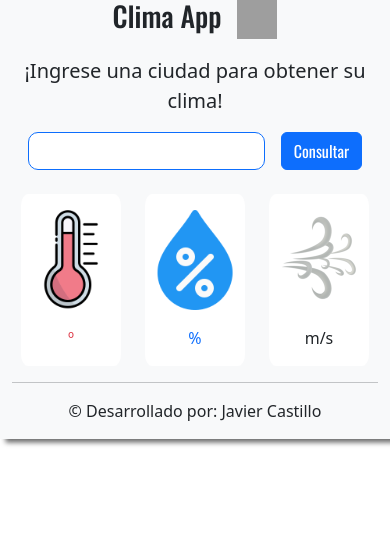
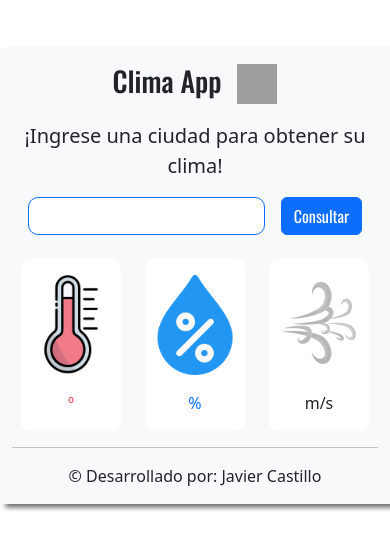
Before and after one commit to javicasstillo/appClima, a React (Vite) app: page / in a window 390 px wide. Shown: the top 550 px of the page. Built offline with nearby package versions, Linux system fonts and the light colour scheme; grey boxes are pictures that could not be loaded.

Commit message:
se corrige altura

```diff
--- a/src/App.css
+++ b/src/App.css
@@ -44,6 +44,6 @@ input{
 
 @media (max-width: 768px) {
   main {
-    height: 50vh;
+    height: 100%;
   }
 }
```
